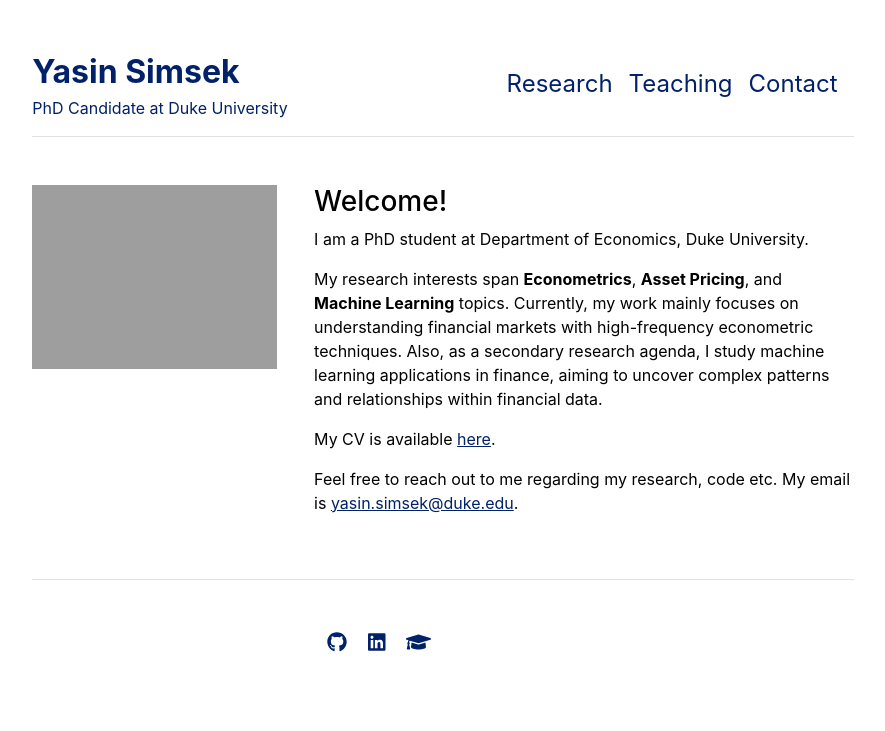
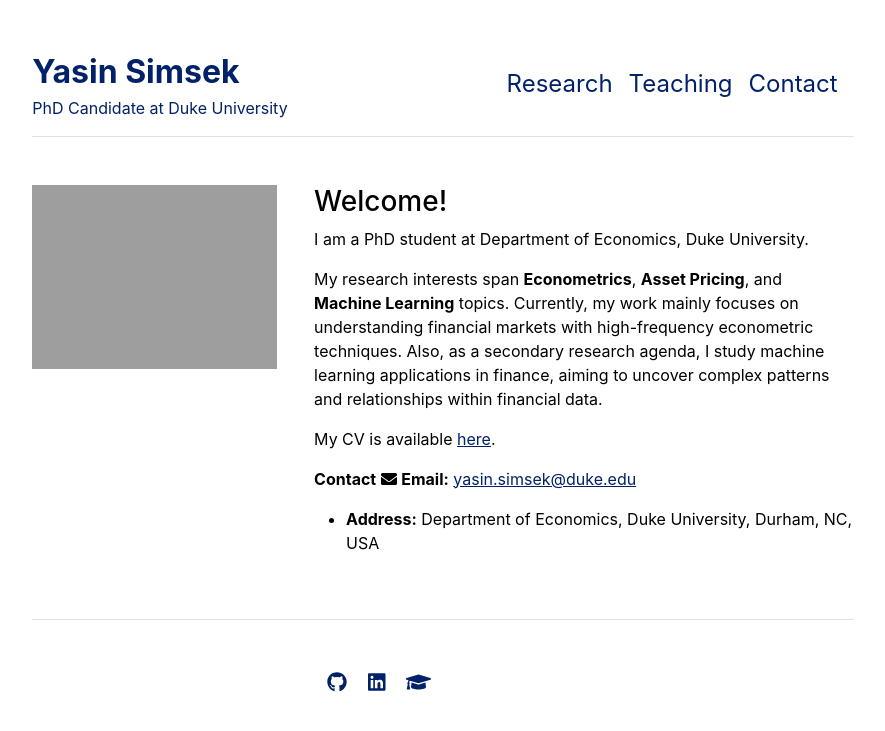
Before and after one commit to yasin-simsek/yasin-simsek.github.io, a Jekyll site: the page built from index.md, in a window 1280 px wide. Shown: the top 731 px of the page, without its empty margins (197-1082 px from the left). Built offline with Jekyll 4.4.1, drawn with Linux system fonts in a browser that asks for light colours.

Commit message:
contact details

```diff
--- a/index.md
+++ b/index.md
@@ -10,4 +10,6 @@ My research interests span **Econometrics**, **Asset Pricing**, and **Machine Le
 
 My CV is available [here](assets/documents/yasin_simsek_resume.pdf).
 
-Feel free to reach out to me regarding my research, code etc. My email is [yasin.simsek@duke.edu](mailto:yasin.simsek@duke.edu).
+**Contact**
+<i class="fas fa-envelope"></i> **Email:** [yasin.simsek@duke.edu](mailto:yasin.simsek@duke.edu)
+- **Address:** Department of Economics, Duke University, Durham, NC, USA
```
